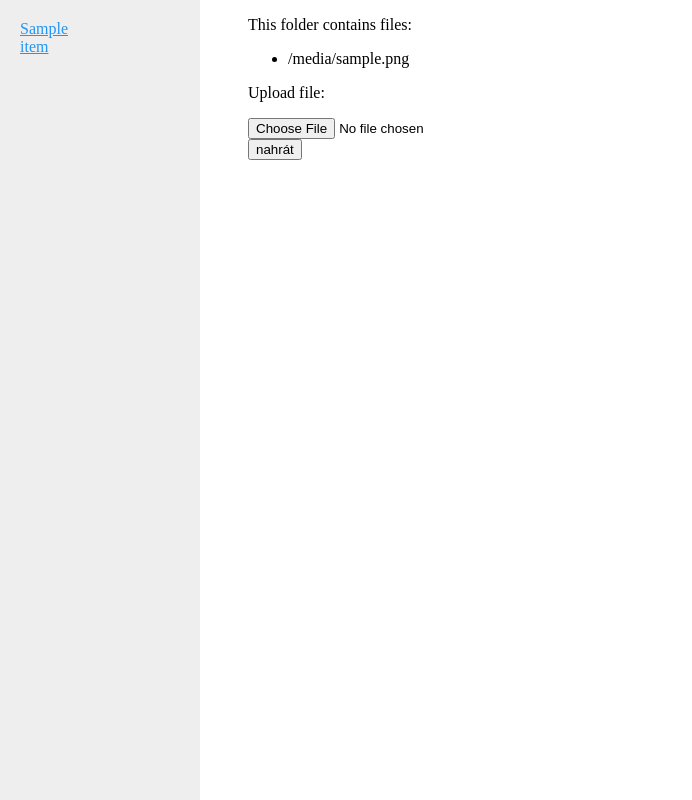
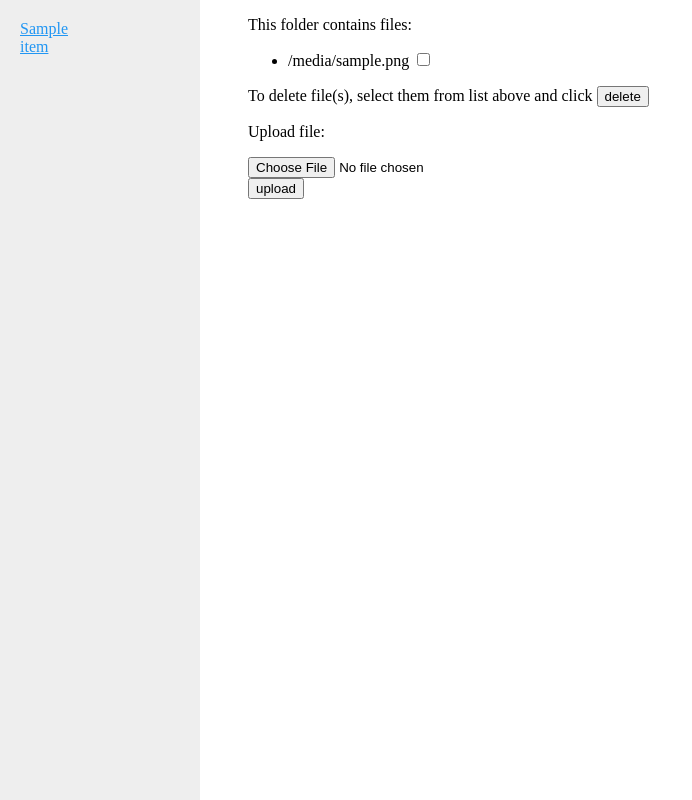
Before and after one commit to ELITR/files-collector, a Flask app: template files_collector/templates/file_slot/file_slot.html in a window 1280 px wide. Shown: the whole page, without its empty margins (0-692 px from the left). Run offline with Flask 2, Linux system fonts and the light colour scheme; the template is opened without the code that fills it: most values are stand-ins (such as "Sample title", 1, 10 or a date in 2020).

Commit message:
delete files form

```diff
--- a/files_collector/templates/file_slot/file_slot.html
+++ b/files_collector/templates/file_slot/file_slot.html
@@ -4,11 +4,20 @@
     <div class="content">
       {% if file_names != [] %}
         <p>This folder contains files:</p>
-        <ul>
-          {% for file in file_names %}
-            <li>{{ file }}</li>
-          {% endfor %}
-        </ul>
+          <form method="post" enctype=multipart/form-data>
+            <ul>
+              {% for file in file_names %}
+                <li>
+                  {{ file }}
+                  <input type="checkbox" name="to_delete" value={{ file }}>
+                </li>
+              {% endfor %}
+            </ul>
+            <p>
+              To delete file(s), select them from list above and click
+              <input type="submit" name="delete" value="delete">
+            </p>
+          </form>
       {%else %}
         <p><em>There aren't any files in this directory</em></p>
       {% endif %}
@@ -16,7 +25,7 @@
       <form method="post" enctype=multipart/form-data>
         <input type="file" name="file">
         <br>
-        <input type="submit" value="nahrát">
+        <input type="submit" name="upload" value="upload">
       </form>
     </div>
     <div class="sidebar">
```
Also changed, not shown: files_collector/file_slot.py (+11 -1 lines).
